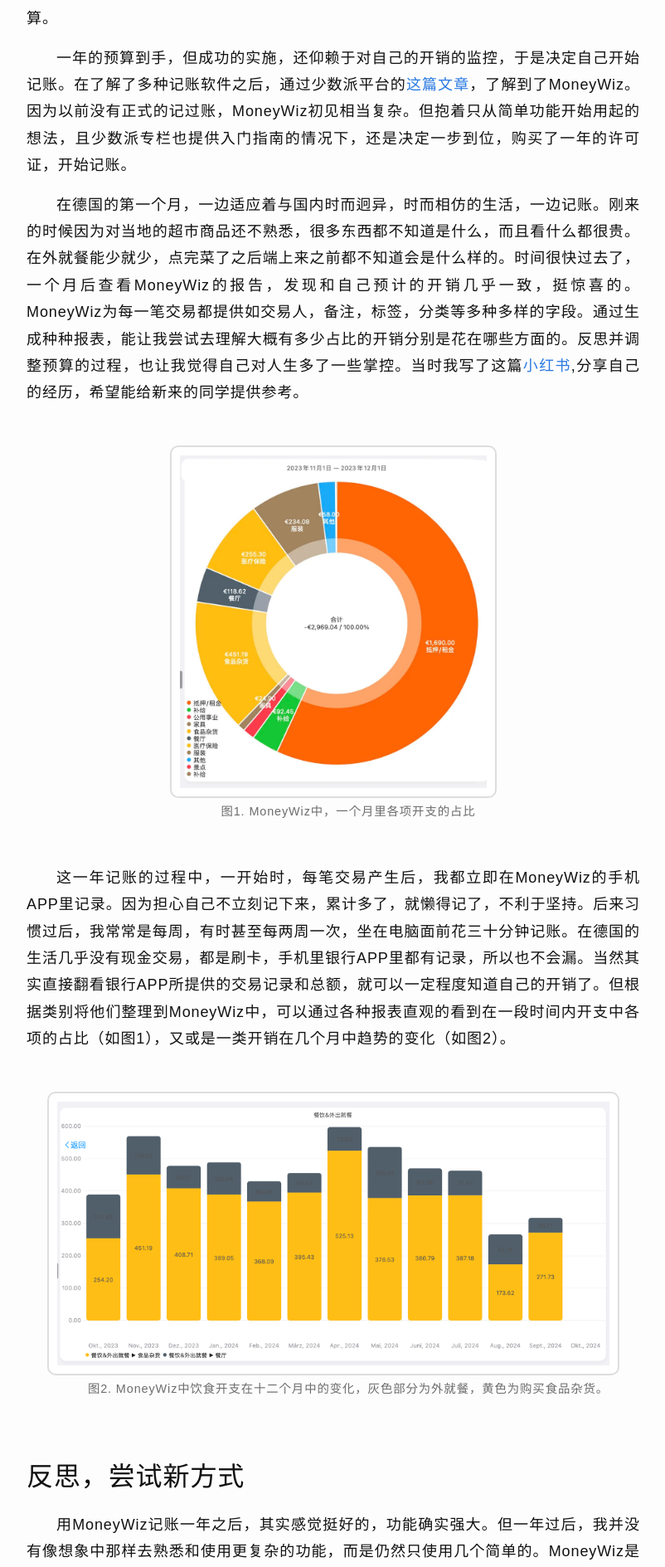
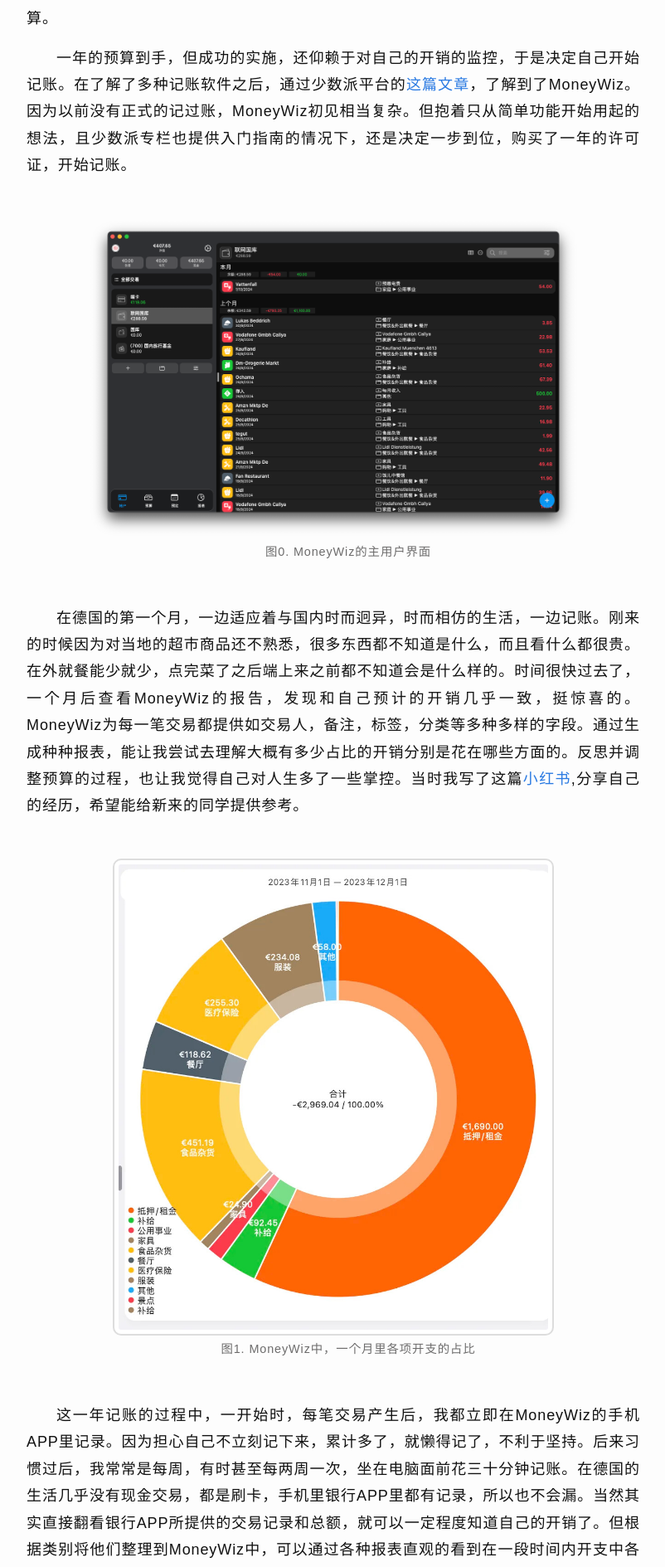
Before and after one commit to AlbertRyu/AlbertRyu.github.io, a Jekyll site: the page built from _posts/2024-10-11-财务系统革新.md, in a window 1280 px wide. Shown: the part 465-2354 px from the top of the page at 83% size, without its empty margins (238-1040 px from the left). Built offline with Jekyll 4.4.1, drawn with Linux system fonts in a browser that asks for light colours.

Commit message:
加了一张图

```diff
--- a/_posts/2024-10-11-财务系统革新.md
+++ b/_posts/2024-10-11-财务系统革新.md
@@ -14,10 +14,17 @@
 
 一年的预算到手，但成功的实施，还仰赖于对自己的开销的监控，于是决定自己开始记账。在了解了多种记账软件之后，通过少数派平台的[这篇文章](https://sspai.com/post/77618)，了解到了MoneyWiz。 因为以前没有正式的记过账，MoneyWiz初见相当复杂。但抱着只从简单功能开始用起的想法，且少数派专栏也提供入门指南的情况下，还是决定一步到位，购买了一年的许可证，开始记账。
 
+<br>
+![image.png](/assets/images/MoneyWiz-UI.png){: style="width:80%; display: block;
+  margin-left: auto;
+  margin-right: auto;"}
+<em> 图0. MoneyWiz的主用户界面 </em>
+<br>
+
 在德国的第一个月，一边适应着与国内时而迥异，时而相仿的生活，一边记账。刚来的时候因为对当地的超市商品还不熟悉，很多东西都不知道是什么，而且看什么都很贵。在外就餐能少就少，点完菜了之后端上来之前都不知道会是什么样的。时间很快过去了，一个月后查看MoneyWiz的报告，发现和自己预计的开销几乎一致，挺惊喜的。MoneyWiz为每一笔交易都提供如交易人，备注，标签，分类等多种多样的字段。通过生成种种报表，能让我尝试去理解大概有多少占比的开销分别是花在哪些方面的。反思并调整预算的过程，也让我觉得自己对人生多了一些掌控。当时我写了这篇[小红书](https://www.xiaohongshu.com/explore/6569b13200000000380356ea?xsec_token=GBGpdZpJzyKXA3WA2y19KjDGH373cm9NFDsvTZd9fIqnE%3D&xsec_source=pc_creatormng),分享自己的经历，希望能给新来的同学提供参考。
 
 <br>
-![image.png](/assets/images/money_wiz_piechart.jpg){: .screenshot style="width:50%;"}
+![image.png](/assets/images/money_wiz_piechart.jpg){: .screenshot style="width:70%;"}
 <em> 图1. MoneyWiz中，一个月里各项开支的占比 </em>
 <br>
 
--- a/assets/css/style.scss
+++ b/assets/css/style.scss
@@ -26,11 +26,9 @@
   margin-right: auto;
   border: 2px solid #ddd; /* 灰色边框 */
   border-radius: 10px; /* 圆角边框 */
-  padding: 10px; /* 内边距，避免边框紧贴截图 */
+  padding: 5px; /* 内边距，避免边框紧贴截图 */
   background-color: white; /* 背景色让截图更突出 */
   width: 90%; /* 宽度100% */
-
-
 }
 
 
```
Also changed, not shown: assets/images/MoneyWiz-UI.png (added).
